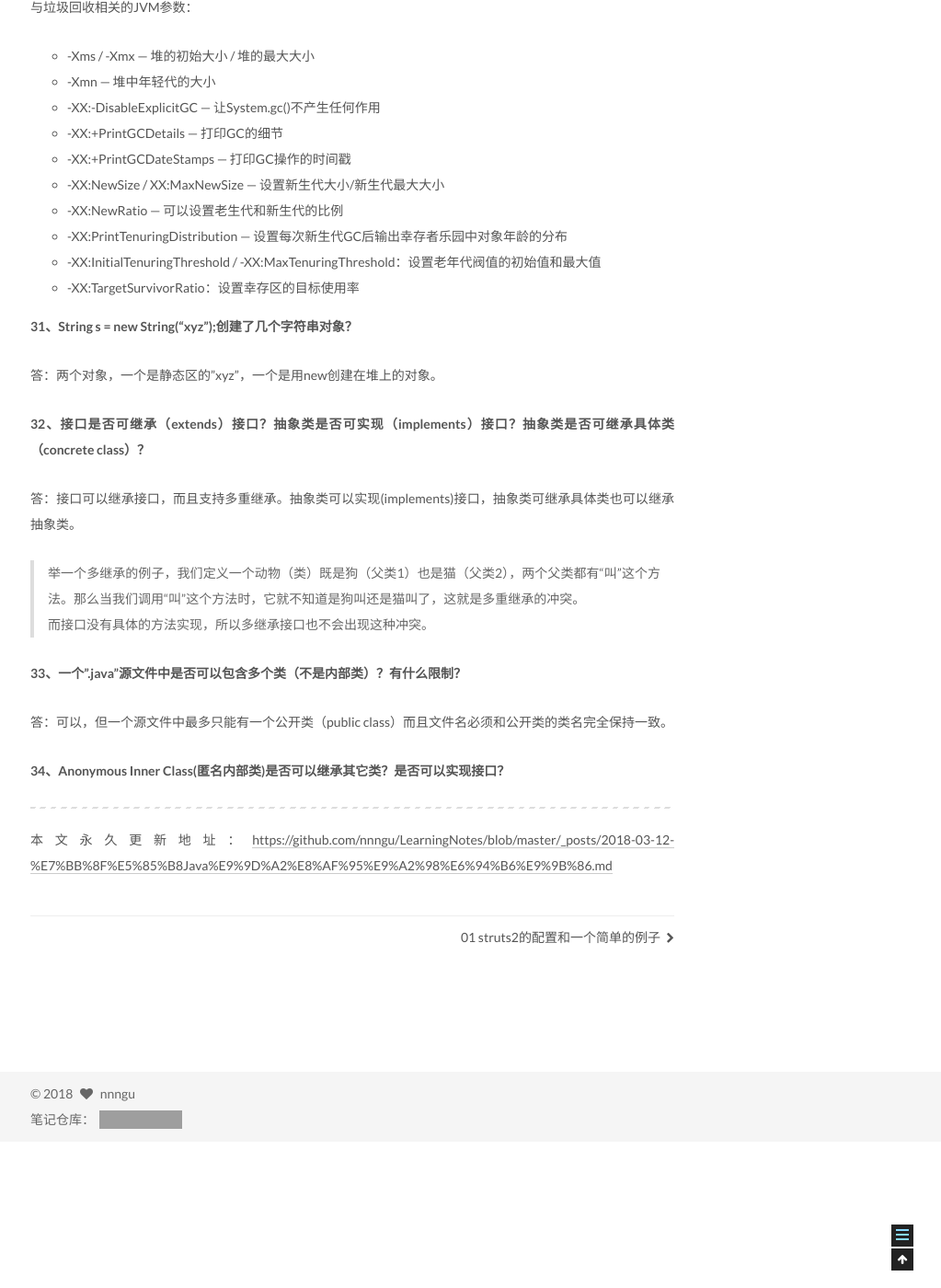
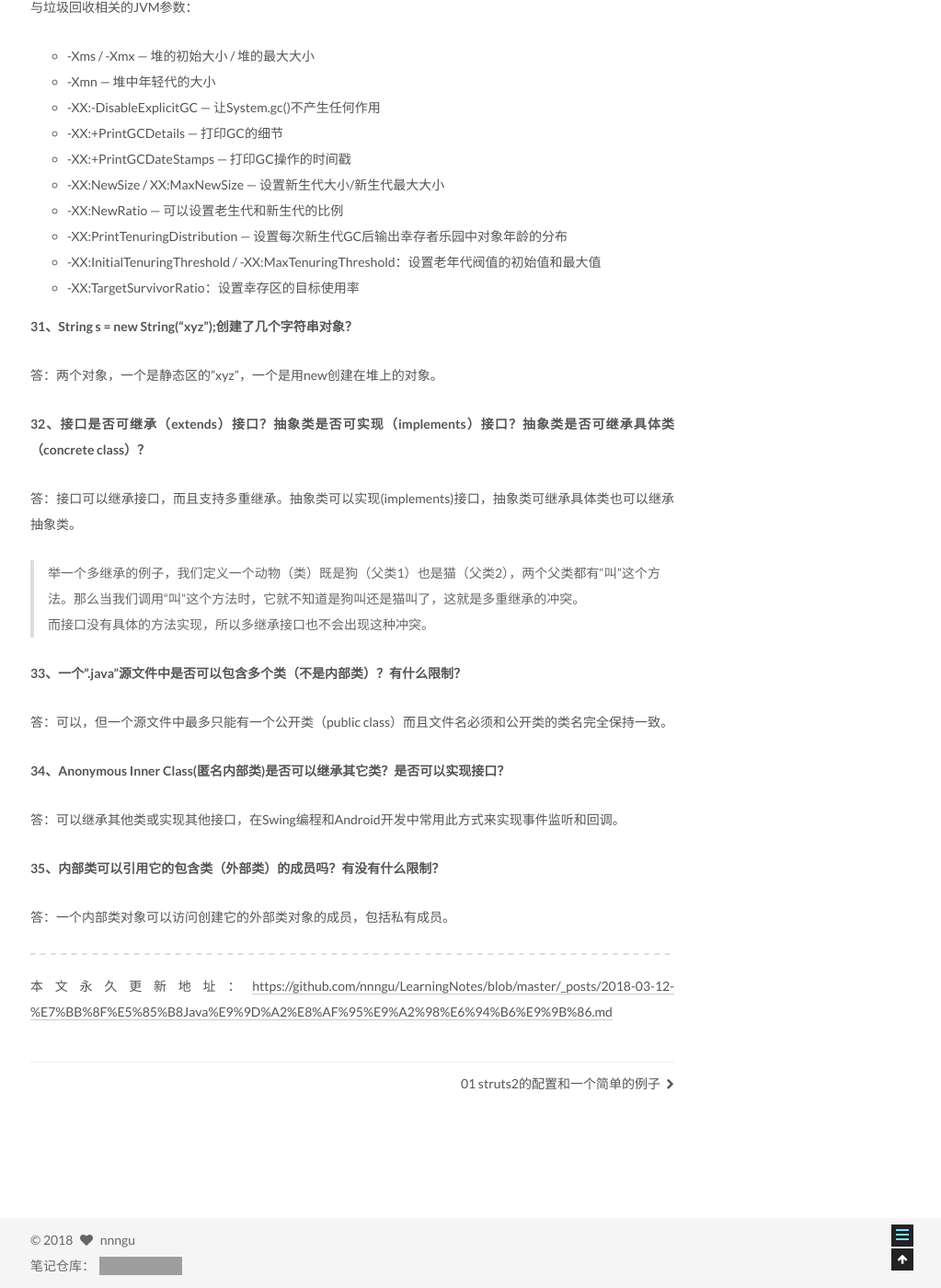
Before and after one commit to nnngu/LearningNotes, a Jekyll site: the page built from _posts/2018-03-12-经典Java面试题收集.md, in a window 1280 px wide and 1400 px high, scrolled down 19476 px. Shown: the whole window at 92% size, without its empty margins (257-1280 px from the left). Built offline with Jekyll 4.4.1, drawn with Linux system fonts in a browser that asks for light colours; grey boxes are pictures that could not be loaded.

Commit message:
修改文件: _posts/2018-03-12-经典Java面试题收集.md

```diff
--- a/_posts/2018-03-12-经典Java面试题收集.md
+++ b/_posts/2018-03-12-经典Java面试题收集.md
@@ -703,6 +703,12 @@ class CloneTest {
 
 **34、Anonymous Inner Class(匿名内部类)是否可以继承其它类？是否可以实现接口？**
 
+答：可以继承其他类或实现其他接口，在Swing编程和Android开发中常用此方式来实现事件监听和回调。
+
+**35、内部类可以引用它的包含类（外部类）的成员吗？有没有什么限制？**
+
+答：一个内部类对象可以访问创建它的外部类对象的成员，包括私有成员。
+
 
 
 
```
